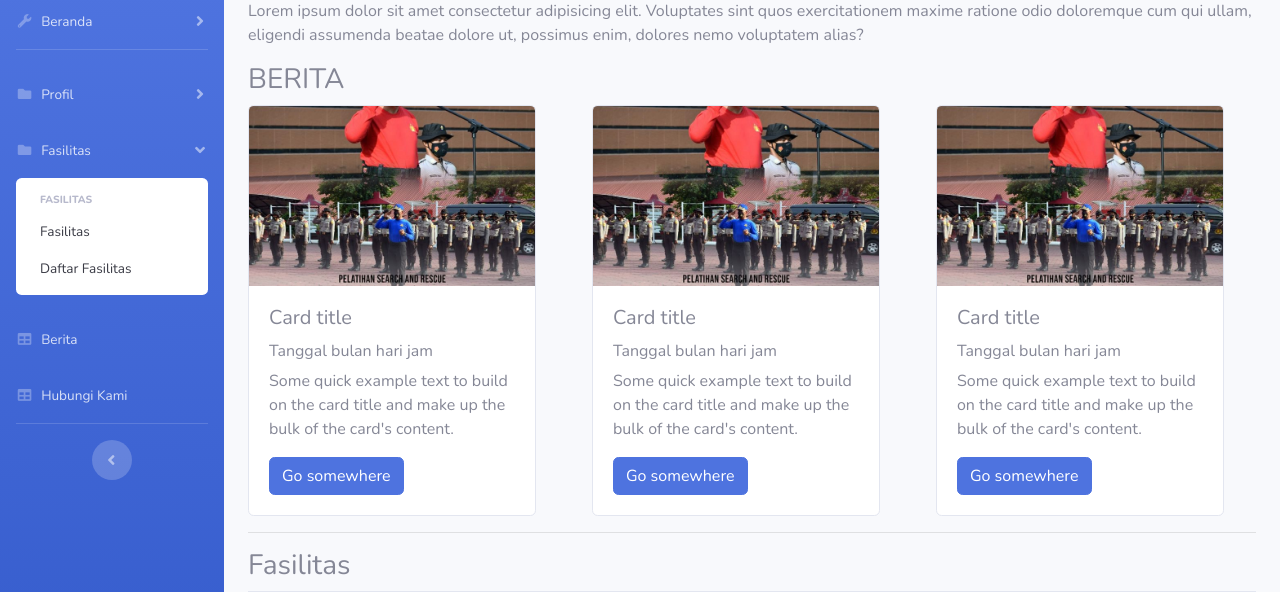
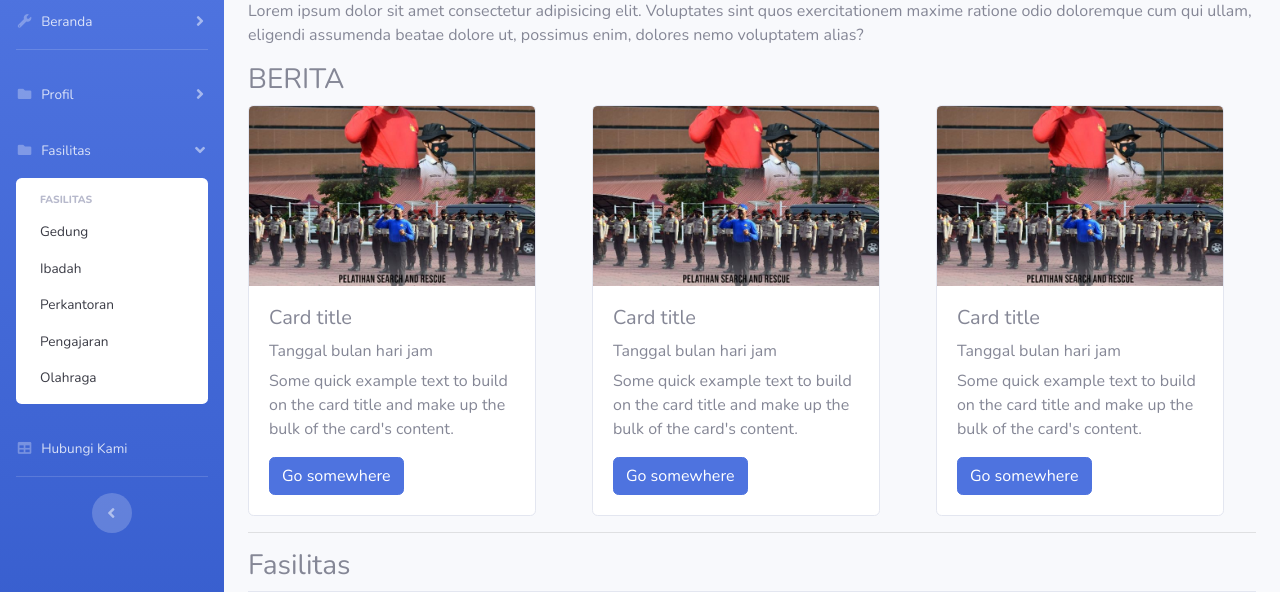
Before and after one commit to dwiaprikurniawan/siak2, a CodeIgniter app: page /siak2/admin/dashboard in a window 1280 px wide, after a click on "Fasilitas". Shown: the part 151-743 px from the top of the page. Run offline with CodeIgniter, Linux system fonts and the light colour scheme; some libraries are stand-ins or nearby versions.

Commit message:
Admin berubah

```diff
--- a/application/controllers/admin/Dashboard.php
+++ b/application/controllers/admin/Dashboard.php
@@ -11,6 +11,14 @@ class Dashboard extends CI_Controller {
 			$this->load->view('admin/layout/wrapper', $data, FALSE);
 	}
 
+	public function hubungi()
+	{
+			$data = array(	'title' 	=> 'SIAK | Admin',
+							'active'	=> 'hubungi',
+							'isi'		=> 'admin/hubungi/list');
+			$this->load->view('admin/layout/wrapper', $data, FALSE);
+	}
+
 }
 
 /* End of file Dashboard.php */
--- a/application/views/admin/layout/header.php
+++ b/application/views/admin/layout/header.php
@@ -78,14 +78,14 @@
               <h6 class="collapse-header">Custom Profil</h6>
               <a class="collapse-item <?php if($active=='visi'){echo "active";}  ?>" href="<?= base_url() ?>admin/profil">Visi Misi</a>
               <a class="collapse-item" href="<?= base_url() ?>admin/profil/sejarah">Sejarah Singkat</a>
-              <a class="collapse-item" href="prestasi.html">Prestasi</a>
-              <a class="collapse-item" href="forgot-password.html">Struktur</a>
+             <!--  <a class="collapse-item" href="prestasi.html">Prestasi</a>
+              <a class="collapse-item" href="forgot-password.html">Struktur</a> -->
               <a class="collapse-item" href="<?= base_url() ?>admin/profil/akreditasi">Akreditasi</a>
             </div>
           </div>
         </li>
         <!-- Nav Item - Pages Collapse Menu -->
-        <li class="nav-item">
+        <li class="nav-item <?php if($active=='fasilitas'){echo "active";}  ?>">
           <a
             class="nav-link collapsed"
             href="#"
@@ -105,23 +105,24 @@
           >
             <div class="bg-white py-2 collapse-inner rounded">
               <h6 class="collapse-header">Fasilitas</h6>
-              <a class="collapse-item" href="fasilitas.html">Fasilitas</a>
-              <a class="collapse-item" href="daftarFasilitas.html"
-                >Daftar Fasilitas</a
-              >
+              <a class="collapse-item" href="<?= base_url() ?>admin/gedung">Gedung</a>
+              <a class="collapse-item" href="<?= base_url() ?>admin/ibadah">Ibadah</a>
+              <a class="collapse-item" href="<?= base_url() ?>admin/kantor">Perkantoran</a>
+              <a class="collapse-item" href="<?= base_url() ?>admin/pengajaran">Pengajaran</a>
+              <a class="collapse-item" href="<?= base_url() ?>admin/olahraga">Olahraga</a>
             </div>
           </div>
         </li>
         <!-- Nav Item - Tables -->
-        <li class="nav-item">
+        <!-- <li class="nav-item">
           <a class="nav-link" href="berita.html">
             <i class="fas fa-fw fa-table"></i>
             <span>Berita</span></a
           >
-        </li>
+        </li> -->
         <!-- Nav Item - Tables -->
-        <li class="nav-item">
-          <a class="nav-link" href="caontactUs.html">
+        <li class="nav-item <?php if($active=='hubungi'){echo "active";}  ?>">
+          <a class="nav-link" href="<?= base_url() ?>admin/dashboard/hubungi">
             <i class="fas fa-fw fa-table"></i>
             <span>Hubungi Kami</span></a
           >
```
Also changed, not shown: application/views/admin/hubungi/list.php (+34 -0 lines).
